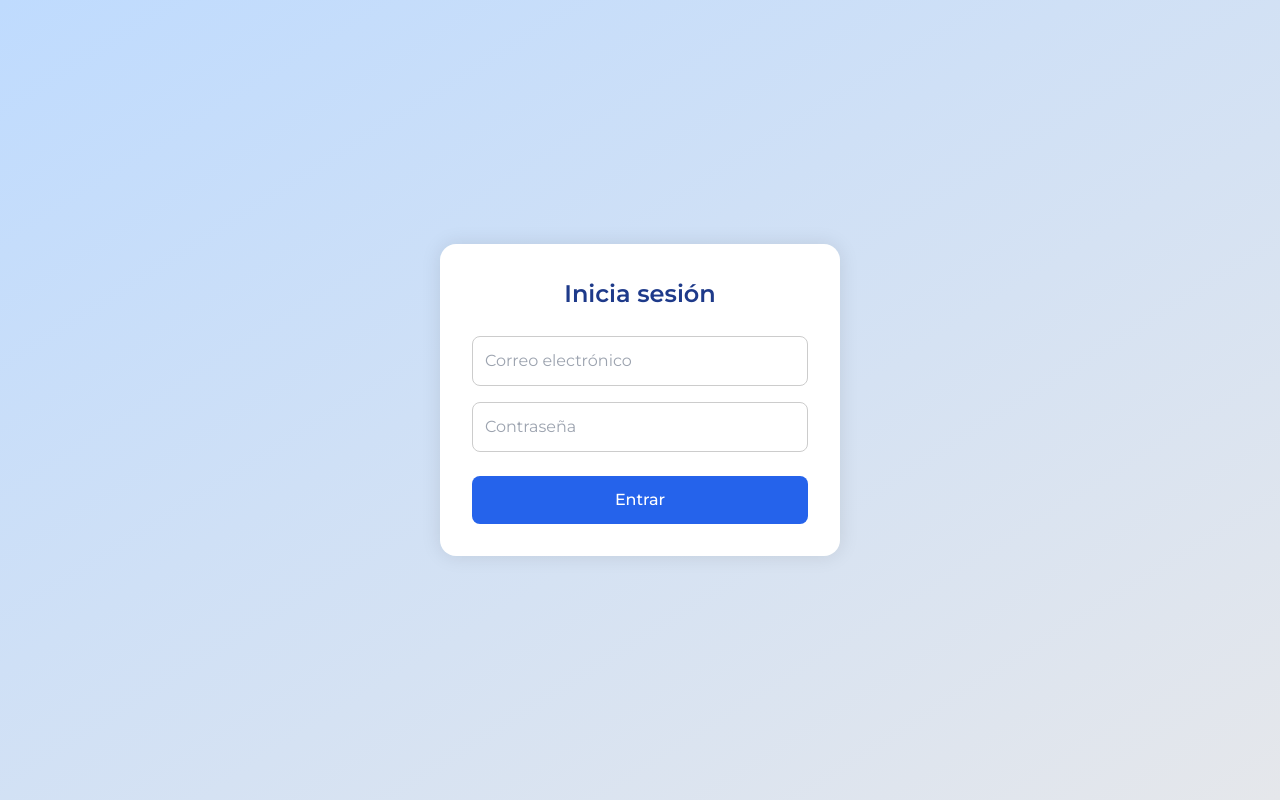
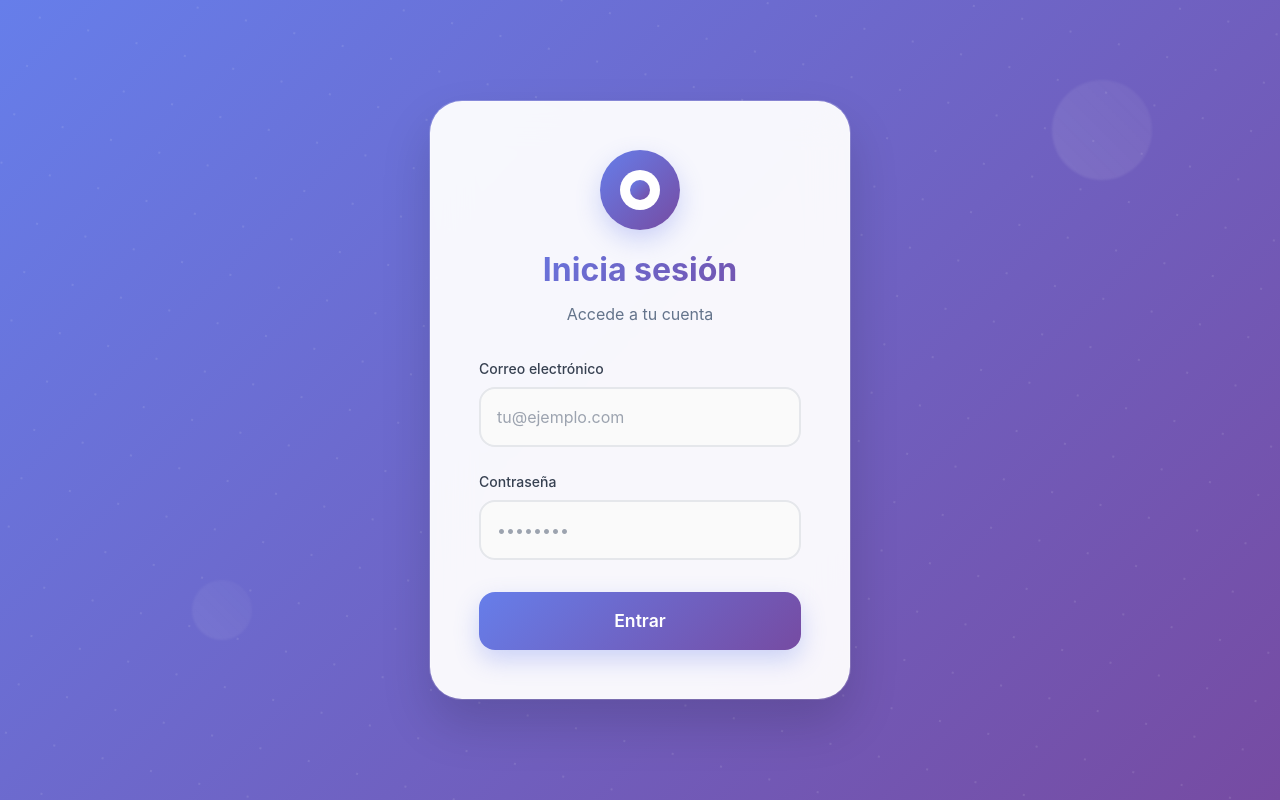
Before and after one commit to eliecermarin/gestor-citas-mv, a Next.js app: page /login in a window 1280 px wide. Built offline with nearby package versions, Linux system fonts and the light colour scheme; no server answers.

Commit message:
💎 Fuente Montserrat añadida correctamentee

```diff
--- a/src/pages/login.tsx
+++ b/src/pages/login.tsx
@@ -29,87 +29,285 @@ export default function Login() {
     <div
       style={{
         minHeight: "100vh",
-        background: "linear-gradient(to bottom right, #bfdbfe, #e5e7eb)",
+        background: "linear-gradient(135deg, #667eea 0%, #764ba2 100%)",
         display: "flex",
         justifyContent: "center",
         alignItems: "center",
-        fontFamily: "Montserrat, sans-serif",
+        fontFamily: "Inter, -apple-system, BlinkMacSystemFont, sans-serif",
+        position: "relative",
+        overflow: "hidden",
       }}
     >
-      <form
-        onSubmit={handleLogin}
+      {/* Elementos decorativos de fondo */}
+      <div
         style={{
-          backgroundColor: "#fff",
-          padding: "2rem",
-          borderRadius: "1rem",
-          boxShadow: "0 0 20px rgba(0,0,0,0.1)",
+          position: "absolute",
+          top: "-50%",
+          left: "-50%",
+          width: "200%",
+          height: "200%",
+          background: "radial-gradient(circle, rgba(255,255,255,0.1) 1px, transparent 1px)",
+          backgroundSize: "50px 50px",
+          animation: "float 20s ease-in-out infinite",
+        }}
+      />
+
+      <div
+        style={{
+          position: "absolute",
+          top: "10%",
+          right: "10%",
+          width: "100px",
+          height: "100px",
+          background: "linear-gradient(45deg, rgba(255,255,255,0.1), rgba(255,255,255,0.05))",
+          borderRadius: "50%",
+          filter: "blur(1px)",
+        }}
+      />
+
+      <div
+        style={{
+          position: "absolute",
+          bottom: "20%",
+          left: "15%",
+          width: "60px",
+          height: "60px",
+          background: "linear-gradient(45deg, rgba(255,255,255,0.08), rgba(255,255,255,0.03))",
+          borderRadius: "50%",
+          filter: "blur(1px)",
+        }}
+      />
+
+      <div
+        style={{
+          backgroundColor: "rgba(255, 255, 255, 0.95)",
+          backdropFilter: "blur(20px)",
+          padding: "3rem",
+          borderRadius: "2rem",
+          boxShadow: "0 25px 50px rgba(0, 0, 0, 0.15), 0 0 0 1px rgba(255, 255, 255, 0.2)",
           width: "100%",
-          maxWidth: "400px",
+          maxWidth: "420px",
+          position: "relative",
+          border: "1px solid rgba(255, 255, 255, 0.2)",
         }}
       >
+        {/* Header con icono */}
+        <div style={{ textAlign: "center", marginBottom: "2rem" }}>
+          <div
+            style={{
+              width: "80px",
+              height: "80px",
+              background: "linear-gradient(135deg, #667eea, #764ba2)",
+              borderRadius: "50%",
+              margin: "0 auto 1rem",
+              display: "flex",
+              alignItems: "center",
+              justifyContent: "center",
+              boxShadow: "0 10px 25px rgba(102, 126, 234, 0.3)",
+            }}
+          >
+            <div
+              style={{
+                width: "40px",
+                height: "40px",
+                backgroundColor: "white",
+                borderRadius: "50%",
+                display: "flex",
+                alignItems: "center",
+                justifyContent: "center",
+              }}
+            >
+              <div
+                style={{
+                  width: "20px",
+                  height: "20px",
+                  background: "linear-gradient(135deg, #667eea, #764ba2)",
+                  borderRadius: "50%",
+                }}
+              />
+            </div>
+          </div>
+
           <h2
             style={{
-            fontSize: "1.5rem",
-            marginBottom: "1.5rem",
-            color: "#1e3a8a",
-            textAlign: "center",
-            fontWeight: "600",
+              fontSize: "2rem",
+              fontWeight: "700",
+              background: "linear-gradient(135deg, #667eea, #764ba2)",
+              backgroundClip: "text",
+              WebkitBackgroundClip: "text",
+              WebkitTextFillColor: "transparent",
+              marginBottom: "0.5rem",
             }}
           >
             Inicia sesión
           </h2>
 
+          <p
+            style={{
+              color: "#64748b",
+              fontSize: "1rem",
+              margin: "0",
+            }}
+          >
+            Accede a tu cuenta
+          </p>
+        </div>
+
+        <form onSubmit={handleLogin}>
+          <div style={{ marginBottom: "1.5rem" }}>
+            <label
+              style={{
+                display: "block",
+                fontSize: "0.875rem",
+                fontWeight: "500",
+                color: "#374151",
+                marginBottom: "0.5rem",
+              }}
+            >
+              Correo electrónico
+            </label>
             <input
               type="email"
-          placeholder="Correo electrónico"
+              placeholder="tu@ejemplo.com"
               value={email}
               onChange={(e) => setEmail(e.target.value)}
               required
               style={{
                 width: "100%",
-            padding: "0.75rem",
-            marginBottom: "1rem",
-            border: "1px solid #ccc",
-            borderRadius: "0.5rem",
+                padding: "1rem",
+                border: "2px solid #e5e7eb",
+                borderRadius: "1rem",
                 fontSize: "1rem",
+                outline: "none",
+                transition: "all 0.3s ease",
+                backgroundColor: "#fafafa",
+                boxSizing: "border-box",
+              }}
+              onFocus={(e) => {
+                e.target.style.borderColor = "#667eea";
+                e.target.style.backgroundColor = "#ffffff";
+                e.target.style.transform = "translateY(-2px)";
+                e.target.style.boxShadow = "0 10px 25px rgba(102, 126, 234, 0.1)";
+              }}
+              onBlur={(e) => {
+                e.target.style.borderColor = "#e5e7eb";
+                e.target.style.backgroundColor = "#fafafa";
+                e.target.style.transform = "translateY(0)";
+                e.target.style.boxShadow = "none";
               }}
             />
+          </div>
 
+          <div style={{ marginBottom: "2rem" }}>
+            <label
+              style={{
+                display: "block",
+                fontSize: "0.875rem",
+                fontWeight: "500",
+                color: "#374151",
+                marginBottom: "0.5rem",
+              }}
+            >
+              Contraseña
+            </label>
             <input
               type="password"
-          placeholder="Contraseña"
+              placeholder="••••••••"
               value={password}
               onChange={(e) => setPassword(e.target.value)}
               required
               style={{
                 width: "100%",
-            padding: "0.75rem",
-            marginBottom: "1.5rem",
-            border: "1px solid #ccc",
-            borderRadius: "0.5rem",
+                padding: "1rem",
+                border: "2px solid #e5e7eb",
+                borderRadius: "1rem",
                 fontSize: "1rem",
+                outline: "none",
+                transition: "all 0.3s ease",
+                backgroundColor: "#fafafa",
+                boxSizing: "border-box",
+              }}
+              onFocus={(e) => {
+                e.target.style.borderColor = "#667eea";
+                e.target.style.backgroundColor = "#ffffff";
+                e.target.style.transform = "translateY(-2px)";
+                e.target.style.boxShadow = "0 10px 25px rgba(102, 126, 234, 0.1)";
+              }}
+              onBlur={(e) => {
+                e.target.style.borderColor = "#e5e7eb";
+                e.target.style.backgroundColor = "#fafafa";
+                e.target.style.transform = "translateY(0)";
+                e.target.style.boxShadow = "none";
               }}
             />
+          </div>
 
           <button
             type="submit"
             disabled={loading}
             style={{
               width: "100%",
-            backgroundColor: "#2563eb",
+              background: loading
+                ? "linear-gradient(135deg, #9ca3af, #6b7280)"
+                : "linear-gradient(135deg, #667eea, #764ba2)",
               color: "#fff",
-            padding: "0.75rem",
-            borderRadius: "0.5rem",
-            fontSize: "1rem",
-            fontWeight: "500",
-            cursor: "pointer",
-            transition: "background-color 0.3s ease",
+              padding: "1rem 2rem",
+              borderRadius: "1rem",
+              fontSize: "1.1rem",
+              fontWeight: "600",
+              cursor: loading ? "not-allowed" : "pointer",
+              transition: "all 0.3s ease",
               border: "none",
+              boxShadow: loading
+                ? "0 4px 15px rgba(156, 163, 175, 0.3)"
+                : "0 10px 25px rgba(102, 126, 234, 0.3)",
+              transform: loading ? "scale(0.98)" : "scale(1)",
+              display: "flex",
+              alignItems: "center",
+              justifyContent: "center",
+              gap: "0.5rem",
+            }}
+            onMouseEnter={(e) => {
+              if (!loading) {
+                e.target.style.transform = "translateY(-3px) scale(1.02)";
+                e.target.style.boxShadow = "0 15px 35px rgba(102, 126, 234, 0.4)";
+              }
+            }}
+            onMouseLeave={(e) => {
+              if (!loading) {
+                e.target.style.transform = "translateY(0) scale(1)";
+                e.target.style.boxShadow = "0 10px 25px rgba(102, 126, 234, 0.3)";
+              }
             }}
           >
+            {loading && (
+              <div
+                style={{
+                  width: "20px",
+                  height: "20px",
+                  border: "2px solid rgba(255, 255, 255, 0.3)",
+                  borderTop: "2px solid white",
+                  borderRadius: "50%",
+                  animation: "spin 1s linear infinite",
+                }}
+              />
+            )}
             {loading ? "Cargando..." : "Entrar"}
           </button>
         </form>
       </div>
+
+      <style jsx>{`
+        @keyframes spin {
+          0% { transform: rotate(0deg); }
+          100% { transform: rotate(360deg); }
+        }
+
+        @keyframes float {
+          0%, 100% { transform: translateY(0px) rotate(0deg); }
+          50% { transform: translateY(-20px) rotate(180deg); }
+        }
+      `}</style>
+    </div>
   );
 }
```
Lines whose indentation alone changed are shown as unchanged.
